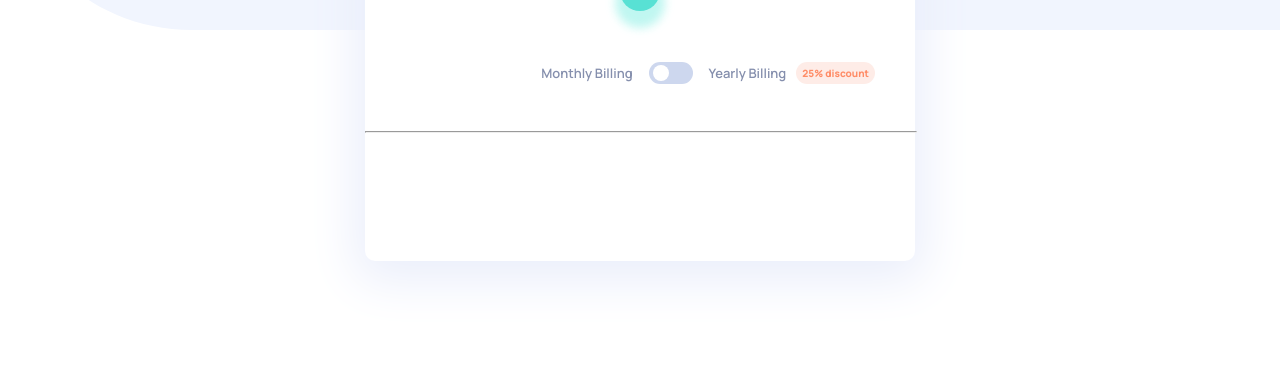
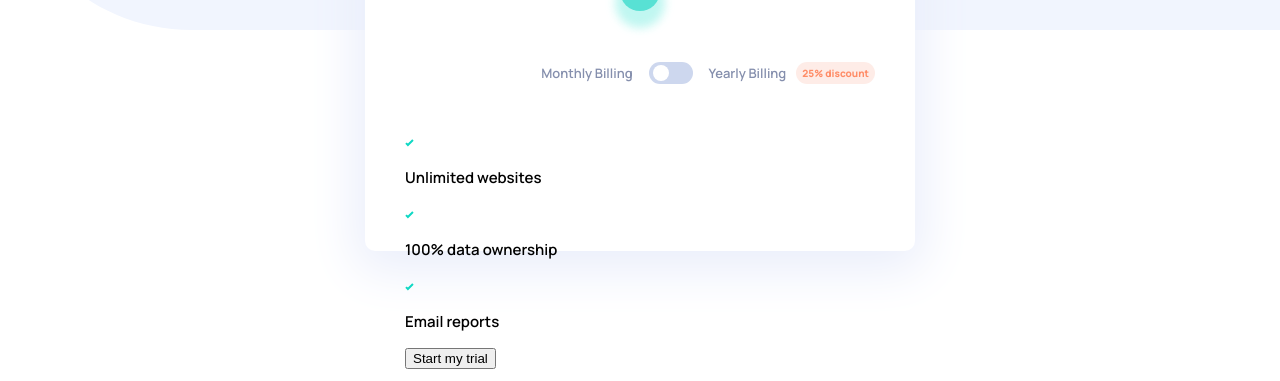
Before and after one commit to kyrylolvov/interactive-pricing-component-main, a plain HTML site: page index.html in a window 1280 px wide. Shown: the part 419-800 px from the top of the page. Drawn offline with Linux system fonts and the light colour scheme.

Commit message:
Update index.html

```diff
--- a/index.html
+++ b/index.html
@@ -34,19 +34,50 @@
             <p class="priceAmount">$16.00</p>
             <p class="pricePeriod">/ month</p>
           </div>
-          <input type="range" class="slider min="1" max="4" />
+          <input type="range" class="slider" min="0" max="4" />
         </div>
         <div class="cardMiddlePart">
           <p class="switchState">Monthly Billing</p>
-          <button class="switch">
+          <button class="switch switchMonthly">
             <span class="switchCirle"></span>
           </button>
           <p class="switchState">Yearly Billing</p>
           <p class="discount">25% discount</p>
         </div>
-        <hr />
-        <div class="cardBottomPart"></div>
+        <div class="separationLine"></div>
+        <div class="cardBottomPart">
+          <div class="checkList">
+            <div class="checkItem">
+              <img
+                class="checkIcon"
+                src="/images/icon-check.svg"
+                alt="Check Mark"
+              />
+              <p class="checkText">Unlimited websites</p>
+            </div>
+            <div class="checkItem">
+              <img
+                class="checkIcon"
+                src="/images/icon-check.svg"
+                alt="Check Mark"
+              />
+              <p class="checkText">100% data ownership</p>
+            </div>
+            <div class="checkItem">
+              <img
+                class="checkIcon"
+                src="/images/icon-check.svg"
+                alt="Check Mark"
+              />
+              <p class="checkText">Email reports</p>
+            </div>
+          </div>
+          <div class="callToAction">
+            <button class="ctaBtn">Start my trial</button>
+          </div>
+        </div>
       </main>
     </div>
+    <script src="script.js"></script>
   </body>
 </html>
```
